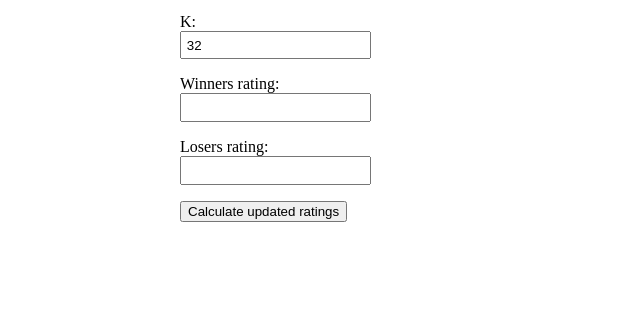
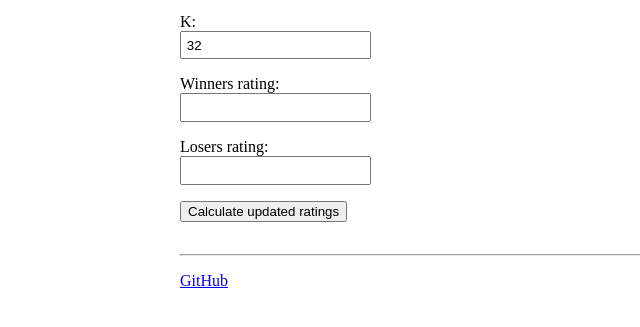
Before and after one commit to lagerone/elo-rating, a website: page dist/index.html in a window 1280 px wide. Shown: the part 125-452 px from the top of the page, without its empty margins (160-800 px from the left). Drawn offline with Linux system fonts and the light colour scheme.

Commit message:
Add link to repo

```diff
--- a/dist/index.html
+++ b/dist/index.html
@@ -19,6 +19,9 @@
       }
       input {
         padding: 0.3rem;
+      }
+      hr {
+        margin-top: 2rem;
       }
     </style>
   </head>
@@ -47,6 +50,8 @@
         <button type="submit">Calculate updated ratings</button>
       </form>
       <div id="result"></div>
+      <hr />
+      <p><a href="https://github.com/lagerone/elo-rating">GitHub</a></p>
     </div>
     <script src="main.js"></script>
   </body>
```
